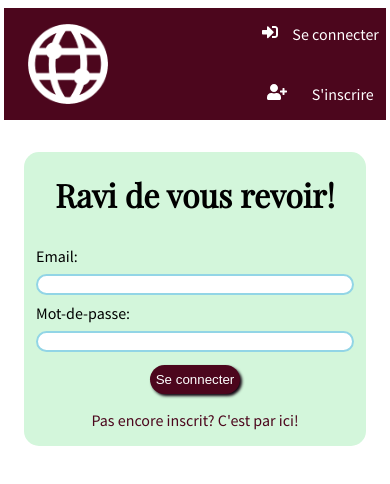
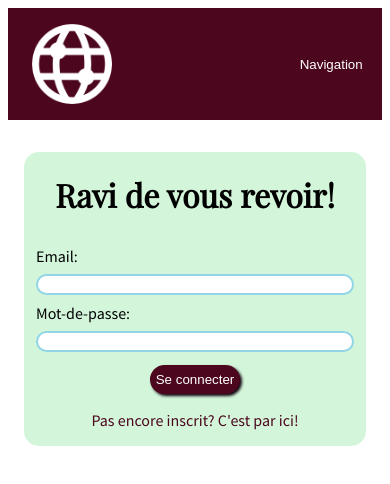
Before and after one commit to TelliMouse/EstelleMaillet_7_21112021, a Vue app in the folder frontend/groupomania/: page /#/login in a window 390 px wide. Shown: the top 484 px of the page. Built offline with nearby package versions, Linux system fonts and the light colour scheme; sample sign-in values are in the browser's storage.

Commit message:
Changement de laffichage de nav dans le header pour le breakpoint phone

```diff
--- a/frontend/groupomania/src/components/HeaderLogin.vue
+++ b/frontend/groupomania/src/components/HeaderLogin.vue
@@ -1,8 +1,9 @@
 <template>
     <header>
+        <div class="main-header">
             <img class="desktop" src="../assets/icon-above-font-removebg-preview.png" />
             <img class="phone" src="../assets/icon-removebg-preview.png" />
-        <nav>
+            <nav class="desktop">
                 <router-link to="/login">
                     <fa icon="sign-in-alt"/>
                     <p>Se connecter</p>
@@ -12,34 +13,58 @@
                     <p>S'inscrire</p>
                 </router-link>
             </nav>
+            <div class="phone">
+                <button v-if="!navClicked" @click="changeNav">
+                    <fa icon="bars" />
+                    <p>Navigation</p>
+                </button>
+                <button v-if="navClicked" @click="changeNav">
+                    <fa icon="times" />
+                    <p>Fermer Navigation</p>
+                </button>
+            </div>
+        </div>
+        <nav class="drop-nav phone" v-if="navClicked">
+            <router-link to="/login">
+                <fa icon="sign-in-alt" class="icon"/>
+                <p>Se connecter</p>
+            </router-link>
+            <router-link to="/signup">
+                <fa icon="user-plus" class="icon"/>
+                <p>S'inscrire</p>
+            </router-link>
+        </nav>
     </header>
 </template>
 
 <script>
 export default {
-    name: 'HeaderLogin'
+    name: 'HeaderLogin',
+    data () {
+        return {
+            navClicked: false
+        }
+    },
+    methods: {
+        changeNav() {
+            this.navClicked = !this.navClicked;
+        }
+    }
 }
 </script>
 
 <style lang="scss">
 header {
+    width: 100%;
+    &>div.main-header {
         background-color: #4C061D;
         display: flex;
         flex-direction: row;
         justify-content: space-between;
         height: 7em;
         padding-left: 0.5em;
-    width: 100%;
         &>img {
             max-width: 12em;
-    }
-    &>nav {
-        width: 35%;
-        justify-content: space-between;
-        &>a {
-            text-decoration: none;
-            color: white;
-            cursor: pointer;
         }
     }
 }
@@ -48,35 +73,71 @@ header {
     .desktop {
         display: none;
     }
-    nav {
+    header {
+        &>div.main-header {
+            &>div {
                 display: flex;
                 flex-direction: column;
+                justify-content: center;
+                &>button {
+                    display: flex;
+                    flex-direction: column;
+                    align-items: center;
+                    justify-content: center;
+                    color: white;
+                    cursor: pointer;
+                    min-width: fit-content;
+                    background-color: #4C061D;
+                    border: none;
+                    margin-right: 1em;
+                    height: 100%;
+                }
+            }
+        }
+        &>nav.drop-nav {
+            display: flex;
+            flex-direction: column;
+            border: 2px solid #4C061D;
+            border-radius: 0 0 15px 15px;
+            align-items: center;
             &>a {
                 display: flex;
                 flex-direction: row;
-            max-height: 50%;
-            justify-content: space-around;
-            &>svg {
-                margin-top: 1em;
+                align-items: center;
+                text-decoration: none;
+                color: #4C061D;
+                &>.icon {
+                    margin-right: 00.75em;
                 }
             }
         }
     }
-
+}
 @media all and (min-width: 768px) { //desktop + tablet
-    nav {
+    .phone {
+        display: none;
+    }
+    header {
+        &>div.main-header {
+            &>nav {
                 display: flex;
                 flex-direction: row;
+                width: 35%;
+                justify-content: space-between;
+                min-width: fit-content;
                 &>a {
                     display: flex;
                     flex-direction: column;
                     width: 50%;
                     padding-top: 1.5em;
                     align-items: center;
+                    text-decoration: none;
+                    color: white;
+                    cursor: pointer;
+                    min-width: fit-content;
                 }
             }
-    .phone {
-        display: none;
+        }
     }
 }
 </style>
--- a/frontend/groupomania/src/components/HeaderNewPost.vue
+++ b/frontend/groupomania/src/components/HeaderNewPost.vue
@@ -1,18 +1,44 @@
 <template>
     <header>
-        <img class="desktop" src="../assets/icon-above-font-removebg-preview.png" />
-        <img class="phone" src="../assets/icon-removebg-preview.png" />
-        <nav>
+        <div class="main-header">
+            <img class="desktop" src="../assets/icon-above-font-removebg-preview.png" />
+            <img class="phone" src="../assets/icon-removebg-preview.png" />
+            <nav class="desktop">
+                <router-link to="/profile">
+                    <fa icon="user-circle" />
+                    <p>Mon Profil</p>
+                </router-link>
+                <router-link :to="{ name: 'Posts', params: { page: 1 } }">
+                    <fa icon="home"/>
+                    <p>Acceuil</p>
+                </router-link>
+                <router-link to="/login" @click="wipeLocalStorage">
+                    <fa icon="sign-out-alt"/>
+                    <p>Quitter</p>
+                </router-link>
+            </nav>
+            <div class="phone">
+                <button v-if="!navClicked" @click="changeNav">
+                    <fa icon="bars" />
+                    <p>Navigation</p>
+                </button>
+                <button v-if="navClicked" @click="changeNav">
+                    <fa icon="times" />
+                    <p>Fermer Navigation</p>
+                </button>
+            </div>
+        </div>
+        <nav class="drop-nav phone" v-if="navClicked">
             <router-link to="/profile">
-                <fa icon="user-circle" />
+                <fa icon="user-circle" class="icon"/>
                 <p>Mon Profil</p>
             </router-link>
             <router-link :to="{ name: 'Posts', params: { page: 1 } }">
-                <fa icon="home"/>
+                <fa icon="home" class="icon"/>
                 <p>Acceuil</p>
             </router-link>
             <router-link to="/login" @click="wipeLocalStorage">
-                <fa icon="sign-out-alt"/>
+                <fa icon="sign-out-alt" class="icon"/>
                 <p>Quitter</p>
             </router-link>
         </nav>
@@ -22,12 +48,20 @@
 <script>
 export default {
     name: 'HeaderNewPost',
+    data () {
+        return {
+            navClicked: false
+        }
+    },
     methods: {
         /**
          * Erase the localStorage, so the item currentUserId doesn't exist anymore
          */
         wipeLocalStorage() {
             localStorage.clear();
+        },
+        changeNav() {
+            this.navClicked = !this.navClicked;
         }
     }
 }
--- a/frontend/groupomania/src/components/HeaderPost.vue
+++ b/frontend/groupomania/src/components/HeaderPost.vue
@@ -1,18 +1,44 @@
 <template>
     <header>
-        <img class="desktop" src="../assets/icon-above-font-removebg-preview.png" />
-        <img class="phone" src="../assets/icon-removebg-preview.png" />
-        <nav>
+        <div class="main-header">
+            <img class="desktop" src="../assets/icon-above-font-removebg-preview.png" />
+            <img class="phone" src="../assets/icon-removebg-preview.png" />
+            <nav class="desktop">
+                <router-link to="/profile">
+                    <fa icon="user-circle" />
+                    <p>Mon Profil</p>
+                </router-link>
+                <router-link to="/newpost">
+                    <fa icon="plus-circle"/>
+                    <p>Nouveau Post</p>
+                </router-link>
+                <router-link to="/login" @click="wipeLocalStorage">
+                    <fa icon="sign-out-alt"/>
+                    <p>Quitter</p>
+                </router-link>
+            </nav>
+            <div class="phone">
+                <button v-if="!navClicked" @click="changeNav">
+                    <fa icon="bars" />
+                    <p>Navigation</p>
+                </button>
+                <button v-if="navClicked" @click="changeNav">
+                    <fa icon="times" />
+                    <p>Fermer Navigation</p>
+                </button>
+            </div>
+        </div>
+        <nav class="drop-nav phone" v-if="navClicked">
             <router-link to="/profile">
-                <fa icon="user-circle" />
+                <fa icon="user-circle" class="icon"/>
                 <p>Mon Profil</p>
             </router-link>
             <router-link to="/newpost">
-                <fa icon="plus-circle"/>
+                <fa icon="plus-circle" class="icon"/>
                 <p>Nouveau Post</p>
             </router-link>
             <router-link to="/login" @click="wipeLocalStorage">
-                <fa icon="sign-out-alt"/>
+                <fa icon="sign-out-alt" class="icon"/>
                 <p>Quitter</p>
             </router-link>
         </nav>
@@ -22,12 +48,20 @@
 <script>
 export default {
     name: 'HeaderPost',
+    data () {
+        return {
+            navClicked: false
+        }
+    },
     methods: {
         /**
          * Erase the localStorage, so the item currentUserId doesn't exist anymore
          */
         wipeLocalStorage() {
             localStorage.clear();
+        },
+        changeNav() {
+            this.navClicked = !this.navClicked;
         }
     }
 }
--- a/frontend/groupomania/src/components/HeaderProfile.vue
+++ b/frontend/groupomania/src/components/HeaderProfile.vue
@@ -1,18 +1,44 @@
 <template>
     <header>
-        <img class="desktop" src="../assets/icon-above-font-removebg-preview.png" />
-        <img class="phone" src="../assets/icon-removebg-preview.png" />
-        <nav>
+        <div class="main-header">
+            <img class="desktop" src="../assets/icon-above-font-removebg-preview.png" />
+            <img class="phone" src="../assets/icon-removebg-preview.png" />
+            <nav class="desktop">
+                <router-link :to="{ name: 'Posts', params: { page: 1 } }">
+                    <fa icon="home"/>
+                    <p>Acceuil</p>
+                </router-link>
+                <router-link to="/newpost">
+                    <fa icon="plus-circle"/>
+                    <p>Nouveau Post</p>
+                </router-link>
+                <router-link to="/login" @click="wipeLocalStorage">
+                    <fa icon="sign-out-alt"/>
+                    <p>Quitter</p>
+                </router-link>
+            </nav>
+            <div class="phone">
+                <button v-if="!navClicked" @click="changeNav">
+                    <fa icon="bars" />
+                    <p>Navigation</p>
+                </button>
+                <button v-if="navClicked" @click="changeNav">
+                    <fa icon="times" />
+                    <p>Fermer Navigation</p>
+                </button>
+            </div>
+        </div>
+        <nav class="drop-nav phone" v-if="navClicked">
             <router-link :to="{ name: 'Posts', params: { page: 1 } }">
-                <fa icon="home"/>
+                <fa icon="home" class="icon"/>
                 <p>Acceuil</p>
             </router-link>
             <router-link to="/newpost">
-                <fa icon="plus-circle"/>
+                <fa icon="plus-circle" class="icon"/>
                 <p>Nouveau Post</p>
             </router-link>
             <router-link to="/login" @click="wipeLocalStorage">
-                <fa icon="sign-out-alt"/>
+                <fa icon="sign-out-alt" class="icon"/>
                 <p>Quitter</p>
             </router-link>
         </nav>
@@ -22,12 +48,20 @@
 <script>
 export default {
     name: 'HeaderPost',
+    data () {
+        return {
+            navClicked: false
+        }
+    },
     methods: {
         /**
          * Erase the localStorage, so the item currentUserId doesn't exist anymore
          */
         wipeLocalStorage() {
             localStorage.clear();
+        },
+        changeNav() {
+            this.navClicked = !this.navClicked;
         }
     }
 }
--- a/frontend/groupomania/src/views/Profile.vue
+++ b/frontend/groupomania/src/views/Profile.vue
@@ -7,7 +7,7 @@
 
 <script>
 import ProfileInfo from '../components/ProfileInfo.vue'
-import HeaderProfile from '../components/HeaderPost.vue'
+import HeaderProfile from '../components/HeaderProfile.vue'
 
 export default {
     name: 'Profile',
```
Lines whose indentation alone changed are shown as unchanged.
